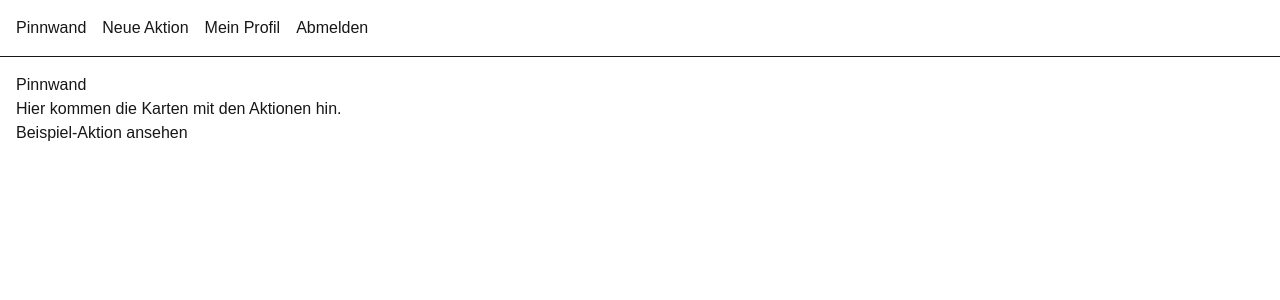
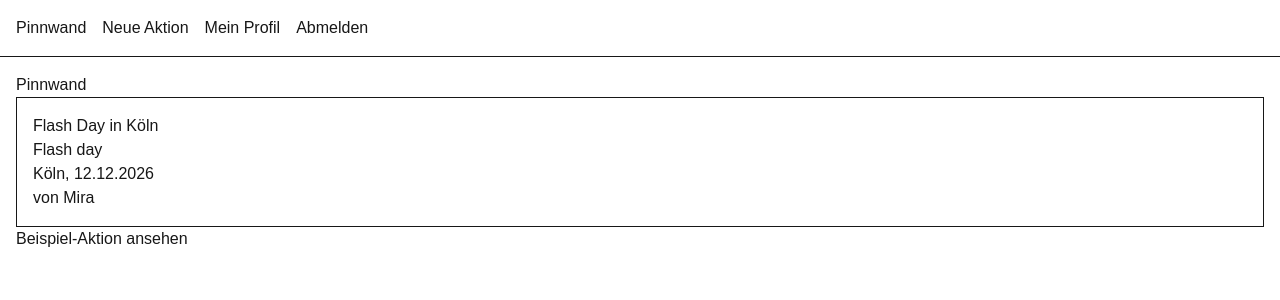
Before and after one commit to LeoWu1401/abschlussprojekt, a Next.js app: page /board in a window 1280 px wide. Shown: the top 300 px of the page. Built offline with nearby package versions, Linux system fonts and the light colour scheme.

Commit message:
Add PostCard component

```diff
--- a/app/board/page.tsx
+++ b/app/board/page.tsx
@@ -1,10 +1,11 @@
 import Link from "next/link";
+import PostCard from "../components/PostCard";
 
 export default function BoardPage() {
   return (
     <div>
       <h1>Pinnwand</h1>
-      <p>Hier kommen die Karten mit den Aktionen hin.</p>
+      <PostCard />
       <Link href="/posts/1">Beispiel-Aktion ansehen</Link>
     </div>
   );
--- /dev/null
+++ b/app/components/PostCard.tsx
@@ -0,0 +1,12 @@
+export default function PostCard() {
+  return (
+    <div className="border p-4">
+      <h2>Flash Day in Köln</h2>
+      <p>Flash day</p>
+      <p>Köln, 12.12.2026</p>
+      <p>von Mira</p>
+
+
+    </div>
+  )
+}
```
Also changed, not shown: 1 other file (tests, documents, lock files or other folders).
